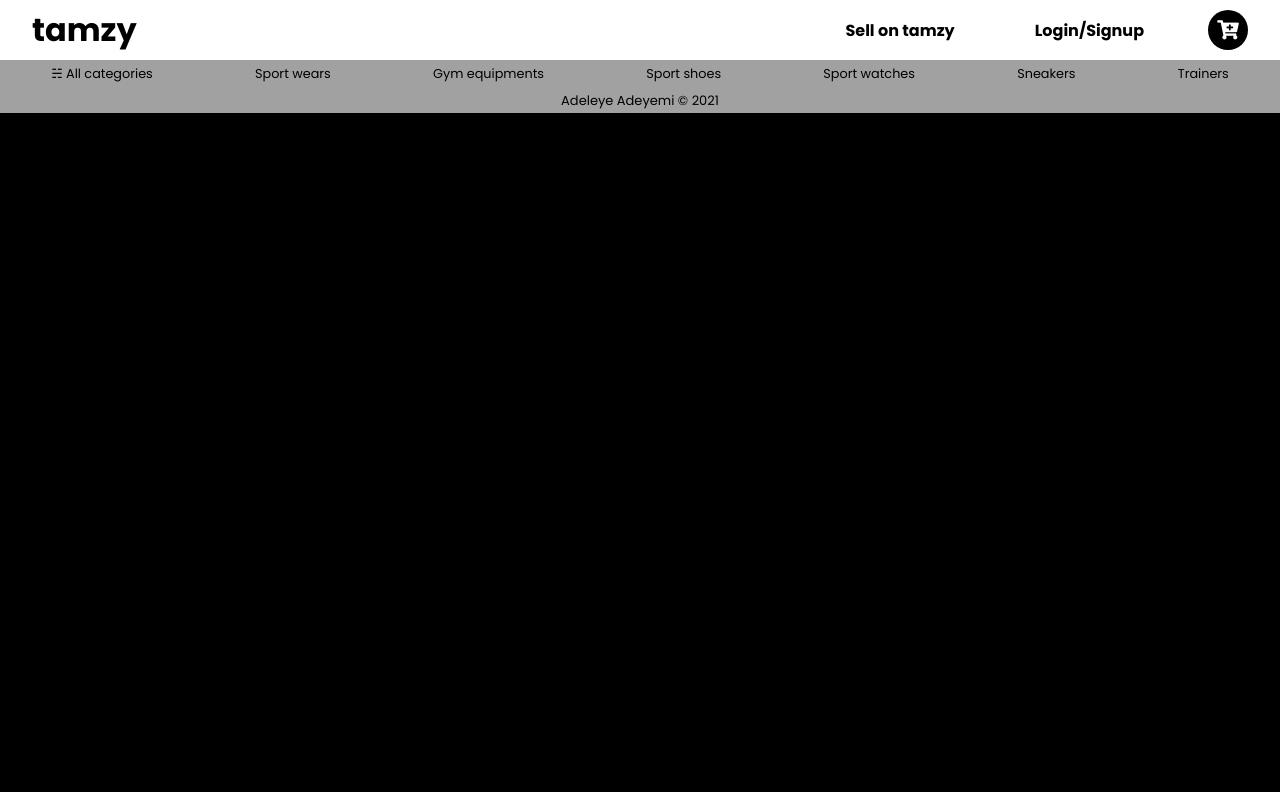
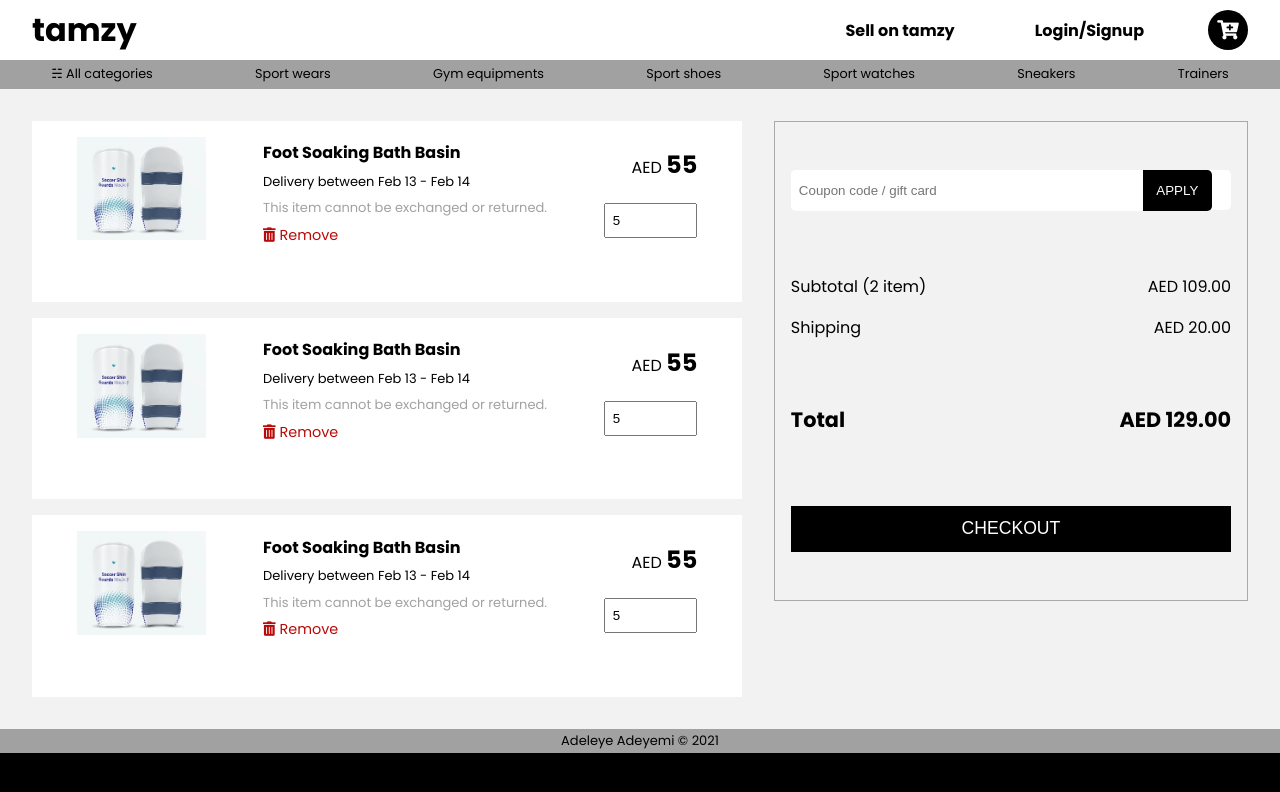
Before and after one commit to a-adeleye/e-commerce, a React (Create React App) app: page /cart in a window 1280 px wide. Shown: the top 792 px of the page. Built offline with nearby package versions, Linux system fonts and the light colour scheme.

Commit message:
cart page design done

```diff
--- a/src/App.css
+++ b/src/App.css
@@ -146,9 +146,16 @@ nav {
   width: 100%;
 }
 
-.shop {
+.shop,
+.cart-page {
   background-color: #f2f2f2;
   padding: 2em;
+}
+
+.shop--title {
+  text-align: center;
+  margin-bottom: 1em;
+  background-color: #f2f2f2;
 }
 
 .products {
@@ -163,7 +170,6 @@ nav {
 .product {
   width: 18%;
   min-width: 14em;
-  /* border: 1px solid #e5e5e5; */
   background-color: #ffffff;
   padding: 0.81em;
   cursor: zoom-in;
@@ -198,6 +204,154 @@ nav {
   transform: scale(0.97);
 }
 
+.cart-page {
+  height: 80vh;
+  display: flex;
+  align-items: flex-start;
+  gap: 2em;
+}
+
+.cart-items {
+  flex-basis: 60%;
+  height: 100%;
+  display: flex;
+  flex-wrap: wrap;
+  gap: 1em;
+  overflow-y: scroll;
+  -ms-overflow-style: none; /* IE and Edge */
+  scrollbar-width: none; /* Firefox */
+}
+
+.cart-item {
+  width: 100%;
+  display: flex;
+  align-items: flex-start;
+  justify-content: space-around;
+  background-color: #ffffff;
+  padding: 1em;
+}
+
+.cart-product-image {
+  width: 8.1em;
+}
+
+.cart-product-image img {
+  width: 100%;
+}
+
+.delivery-details,
+.return-policy {
+  font-size: small;
+}
+
+.cart-product-details {
+  display: flex;
+  min-height: 7em;
+  flex-direction: column;
+  justify-content: space-around;
+}
+
+.return-policy {
+  color: #a1a1a1;
+}
+
+.remove-item {
+  font-size: 0.9em;
+  color: rgb(185, 9, 9);
+}
+
+.product-quantity {
+  display: flex;
+  flex-direction: column;
+  align-items: flex-end;
+  justify-content: space-around;
+  min-height: 7em;
+}
+
+.large-text {
+  font-size: 1.5em;
+  font-weight: bold;
+}
+
+.quantity-change input {
+  max-width: 7em;
+  padding: 0.6em 0.5em;
+}
+
+.checkout {
+  flex-basis: 40%;
+  display: flex;
+  flex-direction: column;
+  justify-content: space-around;
+  height: 60vh;
+  padding: 1em;
+  border: 1px solid #aaa8a8;
+}
+
+.coupon {
+  width: 100%;
+  height: 2.5em;
+  background-color: #ffffff;
+  border-radius: 0.3em;
+}
+
+.coupon input {
+  padding: 1em 0.6em;
+  width: 80%;
+  border: none;
+  border-top-left-radius: inherit;
+  border-bottom-left-radius: inherit;
+}
+
+.coupon--button {
+  background-color: #000000;
+  color: #ffffff;
+  padding: 1em 1em;
+  border: none;
+  border-top-right-radius: inherit;
+  border-bottom-right-radius: inherit;
+  cursor: pointer;
+}
+
+.coupon input:focus {
+  outline: none;
+}
+
+.coupon--button:active {
+  transform: scale(0.95);
+}
+
+.subtotal {
+  display: grid;
+  grid-template-columns: 3fr 1fr;
+  grid-template-columns: 1fr 1fr;
+  gap: 1em;
+}
+
+.total {
+  font-size: 1.3em;
+  font-weight: bold;
+  display: flex;
+  justify-content: space-between;
+}
+
+.checkout-button {
+  background-color: #000000;
+  color: #ffffff;
+  width: 100%;
+  padding: 0.7em;
+  border: none;
+  text-align: center;
+  margin-top: 0.4em;
+  cursor: pointer;
+  transition: 0.1s;
+  font-size: 1.1em;
+}
+
+.checkout-button:active {
+  transform: scale(0.97);
+}
+
 footer {
   color: #000000;
   background-color: #a1a1a1;
--- a/src/App.js
+++ b/src/App.js
@@ -6,6 +6,7 @@ import Shop from "./components/Shop";
 import Footer from "./components/Footer";
 import { BrowserRouter, Routes, Route } from "react-router-dom";
 import products from "./components/Products";
+import Cart from './components/Cart'
 
 function App() {
   const [cart, setCart] = React.useState([]);
@@ -27,6 +28,7 @@ console.log(cart)
         <Routes>
           <Route path="/shop" element={<Shop onClick={addToCart} />}></Route>
           <Route path="/" element={<Homepage />}></Route>
+          <Route path="/cart" element={<Cart cart={cart}/>}></Route>
         </Routes>
         <Footer />
       </BrowserRouter>
--- a/src/components/Cart.js
+++ b/src/components/Cart.js
@@ -0,0 +1,108 @@
+import React from "react";
+import shinGuard from "../products/shin-guard.jpg";
+
+export default function Cart() {
+  return (
+    <section className="cart-page">
+      <div className="cart-items">
+        <div className="cart-item">
+          <div className="cart-product-image">
+            <img src={shinGuard} alt="" />
+          </div>
+          <div className="cart-product-details">
+            <h4 className="product-name">Foot Soaking Bath Basin</h4>
+            <p className="delivery-details">Delivery between Feb 13 - Feb 14</p>
+            <p className="return-policy">
+              This item cannot be exchanged or returned.
+            </p>
+            <p className="remove-item">
+              <i className="fas fa-trash-alt"></i> Remove
+            </p>
+          </div>
+          <div className="product-quantity">
+            <p className="amount">
+              AED <span className="large-text">55</span>
+            </p>
+            <div className="quantity-change">
+              <input type="number" name="quantity" value="5"></input>
+            </div>
+          </div>
+        </div>
+
+        <div className="cart-item">
+          <div className="cart-product-image">
+            <img src={shinGuard} alt="" />
+          </div>
+          <div className="cart-product-details">
+            <h4 className="product-name">Foot Soaking Bath Basin</h4>
+            <p className="delivery-details">Delivery between Feb 13 - Feb 14</p>
+            <p className="return-policy">
+              This item cannot be exchanged or returned.
+            </p>
+            <p className="remove-item">
+              <i className="fas fa-trash-alt"></i> Remove
+            </p>
+          </div>
+          <div className="product-quantity">
+            <p className="amount">
+              AED <span className="large-text">55</span>
+            </p>
+            <div className="quantity-change">
+              <input type="number" name="quantity" value="5"></input>
+            </div>
+          </div>
+        </div>
+
+        <div className="cart-item">
+          <div className="cart-product-image">
+            <img src={shinGuard} alt="" />
+          </div>
+          <div className="cart-product-details">
+            <h4 className="product-name">Foot Soaking Bath Basin</h4>
+            <p className="delivery-details">Delivery between Feb 13 - Feb 14</p>
+            <p className="return-policy">
+              This item cannot be exchanged or returned.
+            </p>
+            <p className="remove-item">
+              <i className="fas fa-trash-alt"></i> Remove
+            </p>
+          </div>
+          <div className="product-quantity">
+            <p className="amount">
+              AED <span className="large-text">55</span>
+            </p>
+            <div className="quantity-change">
+              <input type="number" name="quantity" value="5"></input>
+            </div>
+          </div>
+        </div>
+      </div>
+      <div className="checkout">
+        <div className="coupon">
+          <input
+            type="search"
+            name="search"
+            placeholder="Coupon code / gift card"
+          ></input>
+          <button className="coupon--button">APPLY</button>
+        </div>
+        <div className="subtotal">
+          <p>Subtotal (2 item)</p>
+          <p className="subtotal-amount" style={{ justifySelf: "flex-end" }}>
+            AED 109.00
+          </p>
+          <p className="shipping">Shipping</p>
+          <p className="shipping-amount" style={{ justifySelf: "flex-end" }}>
+            AED 20.00
+          </p>
+        </div>
+        <div className="total">
+          <p>Total</p>
+          <p>AED 129.00</p>
+        </div>
+
+        <button className="checkout-button">CHECKOUT</button>
+      </div>
+    </section>
+  );
+}
--- a/src/components/Header.js
+++ b/src/components/Header.js
@@ -2,10 +2,12 @@ import React from "react";
 import { Link } from "react-router-dom";
 
 export default function Header(props) {
-    const style = {textDecoration: "none", color: "black", marginRight: "auto"}
+  const style = { textDecoration: "none", color: "black", marginRight: "auto" };
   return (
     <header>
-      <Link to="/" style={style}><h1 className="logo">tamzy</h1></Link>
+      <Link to="/" style={style}>
+        <h1 className="logo">tamzy</h1>
+      </Link>
       <nav>
         <a href="" className="nav--item">
           Sell on tamzy
@@ -13,18 +15,21 @@ export default function Header(props) {
         <a href="" className="nav--item">
           Login/Signup
         </a>
+        <Link to="/cart">
         <div className="cart">
           <i className="fas fa-cart-plus"></i>
-          {props.itemNumber > 0 && <div className="cart--count">{props.itemNumber}</div>}
+          {props.itemNumber > 0 && (
+            <div className="cart--count">{props.itemNumber}</div>
+          )}
         </div>
+        </Link>
       </nav>
     </header>
   );
 }
 
-
 export function SecondaryHeader() {
-    return(
+  return (
     <nav className="secondary-nav">
       <a href="" className="secondary-nav--item">
         <span>&#9781;</span> All categories
@@ -48,5 +53,5 @@ export function SecondaryHeader() {
         Trainers
       </a>
     </nav>
-    )
+  );
 }
--- a/src/components/Shop.js
+++ b/src/components/Shop.js
@@ -2,21 +2,25 @@ import React from "react";
 import products from "./Products";
 
 export default function Shop(props) {
-
-
-
   const productElements = products.map((product) => (
     <div className="product" key={product.id}>
       <img className="product-image" src={product.image} alt="" />
       <h4 className="product-name">{product.name}</h4>
       <p className="product-price">{product.price}</p>
       <div className="product-review">{product.rating}</div>
-      <button className="product-button" onClick={props.onClick} id={product.id}>Add to cart</button>
+      <button
+        className="product-button"
+        onClick={props.onClick}
+        id={product.id}
+      >
+        Add to cart
+      </button>
     </div>
   ));
 
   return (
     <section className="shop">
+      <p className="shop--title">- - - - &nbsp;&nbsp;Shop all products &nbsp;&nbsp;- - - - -</p>
       <div className="products">{productElements}</div>
     </section>
   );
```
Lines whose indentation alone changed are shown as unchanged.
